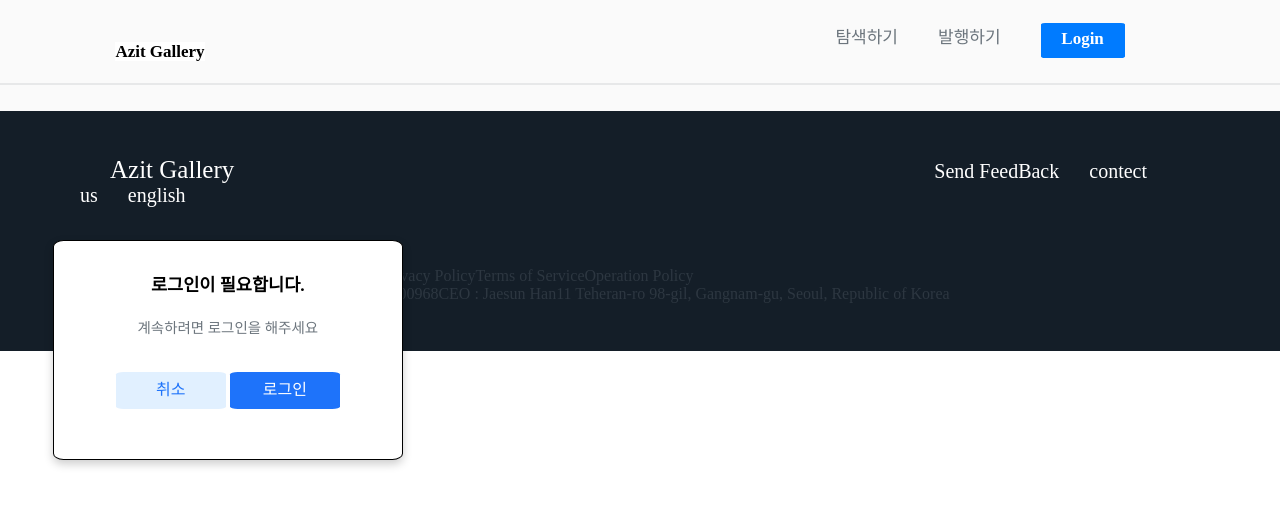
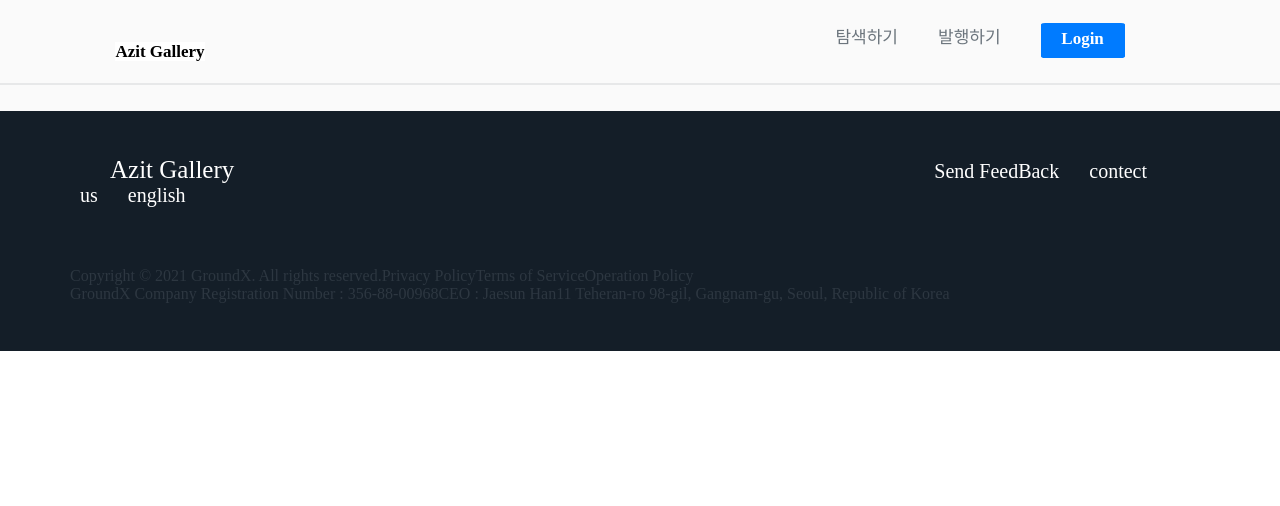
Before and after one commit to hyejjun/Gyungil_renewal_Team, a Next.js app in the folder front/client/: page /components/RequireLogin in a window 1280 px wide. Shown: the top 506 px of the page. Built offline with nearby package versions, Linux system fonts and the light colour scheme.

Commit message:
closeRequireLoginForm

```diff
--- a/front/client/pages/components/RequireLogin.tsx
+++ b/front/client/pages/components/RequireLogin.tsx
@@ -6,18 +6,15 @@ import React from 'react';
 
 
 const RequireLogin = (props) => {
-    const cancelBtn = () => {
-        console.log(props.flag);
 
-    }
 
 
     return(
-        <RequireLoginWrapper>
+        <RequireLoginWrapper flag={props.flag}>
             <div><p>로그인이 필요합니다.</p></div>
             <div><p>계속하려면 로그인을 해주세요</p></div>
             <div>
-                <span onClick={()=>{cancelBtn()}}>취소</span>
+                <span onClick={props.openBtn}>취소</span>
                 <span><Link href=""><a>로그인</a></Link></span>
             </div>
         </RequireLoginWrapper>
@@ -32,7 +29,7 @@ const RequireLoginWrapper = Styled.div`
     height:220px;
     border-radius:3%;
     box-shadow: 0 4px 10px rgb(0 0 0 / 20%);
-    display:block;
+    display:${(props)=>(props.flag?"block":'none')};
     justify-content:center;
     text-align:center;
     padding-top:10px;
--- a/front/client/pages/components/common/MenuBar.tsx
+++ b/front/client/pages/components/common/MenuBar.tsx
@@ -14,8 +14,11 @@ const MenuBar = () => {
     const loginClick = () => {
         loginState?setLoginState(false):setLoginState(true)
     }
-    const CreateBtn = () => {
+    const createBtn = () => {
         loginState==true?setFlag(false):setFlag(true)
+    }
+    const requireOpenBtn = () => {
+        setFlag(prev=>!prev)
     }
 
     return (
@@ -24,7 +27,7 @@ const MenuBar = () => {
                     flag
                     ?
                     <ModalBackground>
-                        <RequireLogin flag={flag} flag2={CreateBtn}/>
+                        <RequireLogin flag={flag} openBtn={requireOpenBtn}/>
                         {/* <LoginForm/> */}
                         {/* <NeedCert/> */}
 
@@ -36,7 +39,7 @@ const MenuBar = () => {
                 <span><Link href="/"><a>Azit Gallery</a></Link></span>
                 <ul>
                     <li>탐색하기</li>
-                    <li onClick={()=>CreateBtn()}>발행하기</li>
+                    <li onClick={()=>createBtn()}>발행하기</li>
                     <li onClick={()=>loginClick()}>{loginState?"Logout":"Login"}</li>
                 </ul>
 
```
